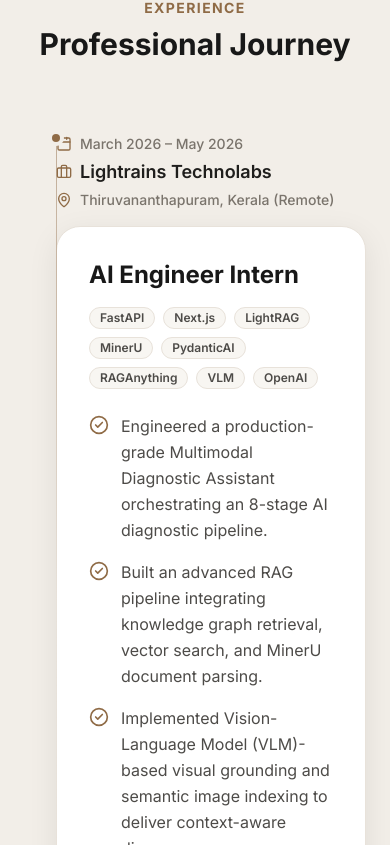
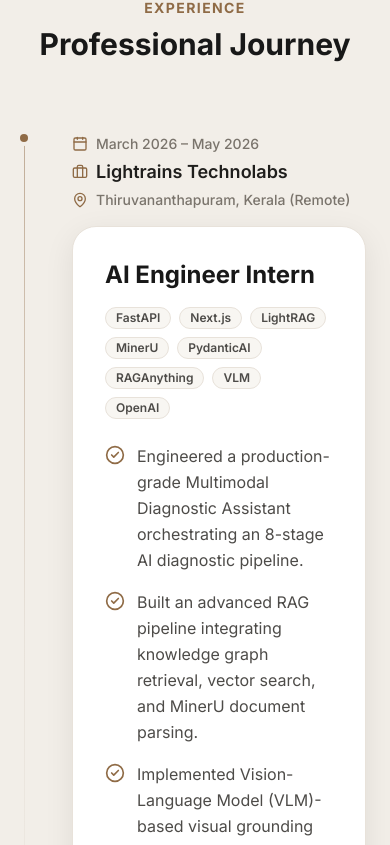
Before and after one commit to aleenavarghese29/portfolio, a Next.js app: page / in a window 390 px wide. Shown: the part 3459-4304 px from the top of the page. Built offline with nearby package versions, Linux system fonts and the light colour scheme.

Commit message:
Fix mobile timeline layout spacing and overlapping elements in Education and Experience sections

```diff
--- a/components/sections/Education.tsx
+++ b/components/sections/Education.tsx
@@ -48,9 +48,9 @@ export function Education() {
               whileInView={{ opacity: 1, y: 0 }}
               viewport={{ once: true, margin: "-50px" }}
               transition={{ duration: 0.6, delay: index * 0.2 }}
-              className="relative pl-8 md:pl-0 mb-12 last:mb-0"
+              className="relative pl-12 md:pl-0 mb-12 last:mb-0"
             >
-              <div className="md:grid md:grid-cols-5 gap-8 items-center relative">
+              <div className="md:grid md:grid-cols-5 gap-8 items-center">
 
                 {/* Timeline Line & Dot (Desktop) */}
                 <div className="hidden md:flex flex-col items-center justify-center col-span-1 absolute left-[19.5%] top-0 bottom-[-3rem] last:bottom-0">
--- a/components/sections/Experience.tsx
+++ b/components/sections/Experience.tsx
@@ -46,9 +46,9 @@ export function Experience() {
               whileInView={{ opacity: 1, y: 0 }}
               viewport={{ once: true, margin: "-100px" }}
               transition={{ duration: 0.6 }}
-              className="relative pl-8 md:pl-0"
+              className="relative pl-12 md:pl-0"
             >
-              <div className="md:grid md:grid-cols-5 gap-8 items-start relative">
+              <div className="md:grid md:grid-cols-5 gap-8 items-start">
 
                 {/* Timeline Line & Dot (Desktop) */}
                 <div className="hidden md:flex flex-col items-center justify-center col-span-1 absolute left-[19.5%] top-0 bottom-0">
```
Also changed, not shown: demo/Screenshot 2026-06-25 222934.png (added).
